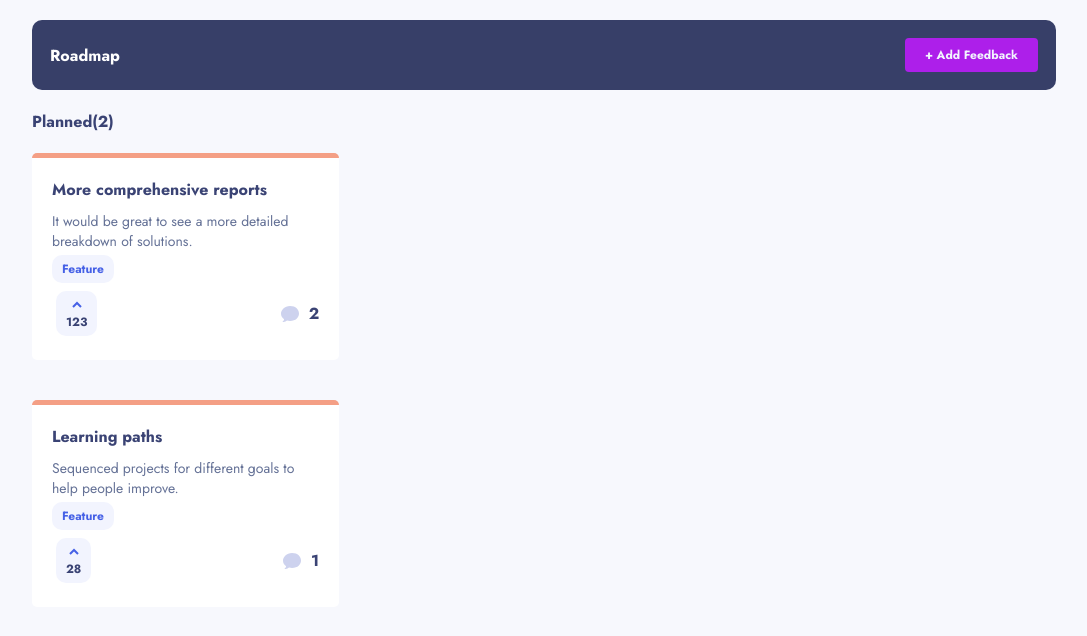
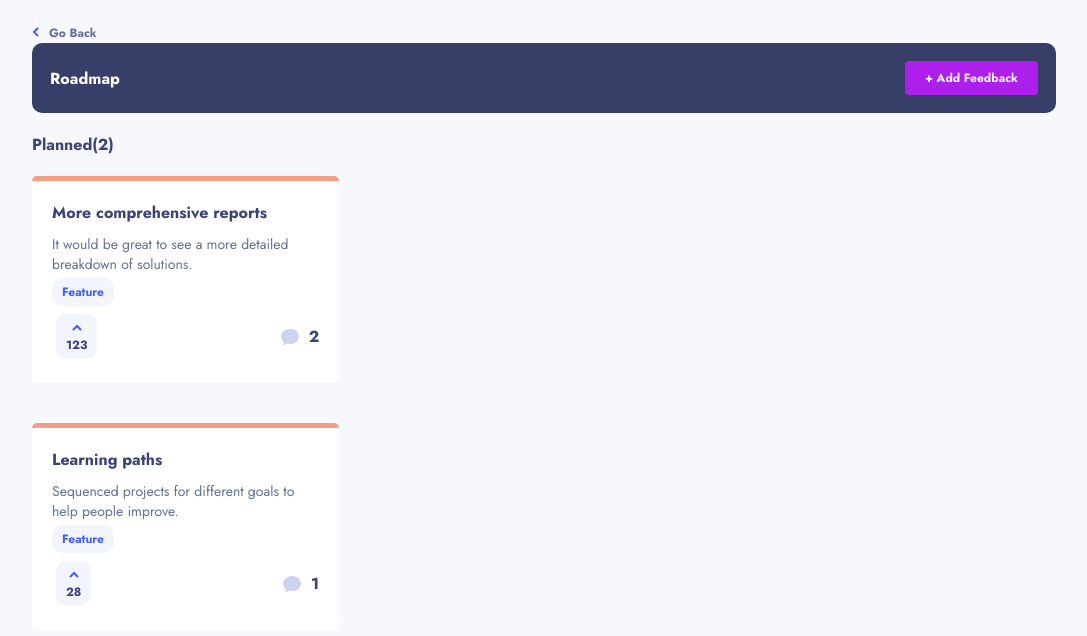
Before and after one commit to catli-unbounce/product_idea_board, a React (Create React App) app: page /roadmap in a window 1280 px wide. Shown: the top 636 px of the page, without its empty margins (96-1183 px from the left). Built offline with nearby package versions, Linux system fonts and the light colour scheme.

Commit message:
Add go back to RoadMap List page

```diff
--- a/src/components/CommentsList/CommentsList.module.scss
+++ b/src/components/CommentsList/CommentsList.module.scss
@@ -43,7 +43,7 @@
 
     &__content {
         margin-top: 1rem;
-        word-break: break-all;
+        word-break: break-word;
     }
 
     &__reply {
--- a/src/components/RequestsListItem/RequestsListItem.module.scss
+++ b/src/components/RequestsListItem/RequestsListItem.module.scss
@@ -43,6 +43,7 @@
         flex-direction: column;
         align-items: flex-start;
         color: $grey-4;
+        flex-grow: 1;
 
         .request__title {
 
@@ -69,6 +70,7 @@
         margin-left: auto;
         display: flex;
         align-items: center;
+        flex-grow: .33;
 
         .comments-count {
             font-weight: 800;
--- a/src/components/RoadmapList/index.js
+++ b/src/components/RoadmapList/index.js
@@ -1,12 +1,14 @@
 import React, { useState, useEffect } from 'react';
 import Banner from '../Banner';
 import RoadmapListItem from '../RoadmapListItem';
-import {useWindowDimensions} from '../../helpers.js'
+import {useWindowDimensions} from '../../helpers.js';
+import backIcon from '../../assets/shared/icon-arrow-left.svg';
+import {useHistory} from "react-router-dom";
 const RoadmapList = ({planned, inProgress, live, upvote}) => {
 
     const [activeNav, setActiveNav] = useState(['planned']);
     const { height, width } = useWindowDimensions();
-
+    let history = useHistory();
     useEffect(() => {
         const handleResize = () => { console.log(width)
             if(width > 500) {
@@ -37,6 +39,9 @@ const RoadmapList = ({planned, inProgress, live, upvote}) => {
     })
     return (
         <div className="roadmap_list">
+            <div className="go-back">
+                        <img alt="back" src={backIcon}></img><a href="#" onClick={() => history.goBack()}>Go Back</a>
+                    </div>
             <Banner><div>Roadmap</div></Banner>
             <div className="roadmap_list__mobile-nav">
                 <h4 onClick={() => setActiveNav(['planned'])} className={activeNav.includes('planned') ? "active" : ""}>Planned</h4>
--- a/src/components/RoadmapListItem/RoadmapListItem.module.scss
+++ b/src/components/RoadmapListItem/RoadmapListItem.module.scss
@@ -4,8 +4,14 @@
     margin: 2rem 0;
     padding: 2rem;
     background-color: $white;
+
     &__title {
         margin-bottom: 1rem;
+
+        a {
+            color: $grey-3;
+        }
+
     }
     &__desc {
         color: $grey-4;
--- a/src/components/RoadmapListItem/index.js
+++ b/src/components/RoadmapListItem/index.js
@@ -1,6 +1,7 @@
 import React, { useState } from 'react';
 import classNames from 'classnames/bind';
 import commentsIcon from '../../assets/shared/icon-comments.svg';
+import {Link} from "react-router-dom";
 const RoadmapListItem = ({title, category, upvotes, status, id, description, comments, upvote}) => {
     const [active, setActive] = useState(false);
 
@@ -22,7 +23,8 @@ const RoadmapListItem = ({title, category, upvotes, status, id, description, com
     });
     return (
         <div className={cardClass}>
-            <h4 className="roadmap_item__title">{title}</h4>
+
+            <h4 className="roadmap_item__title"><Link to={`/requests/${id}`}>{title}</Link></h4>
             <p className="roadmap_item__desc">{description}</p>
             <p className="roadmap_item__category">{category}</p>
             <div>
```
